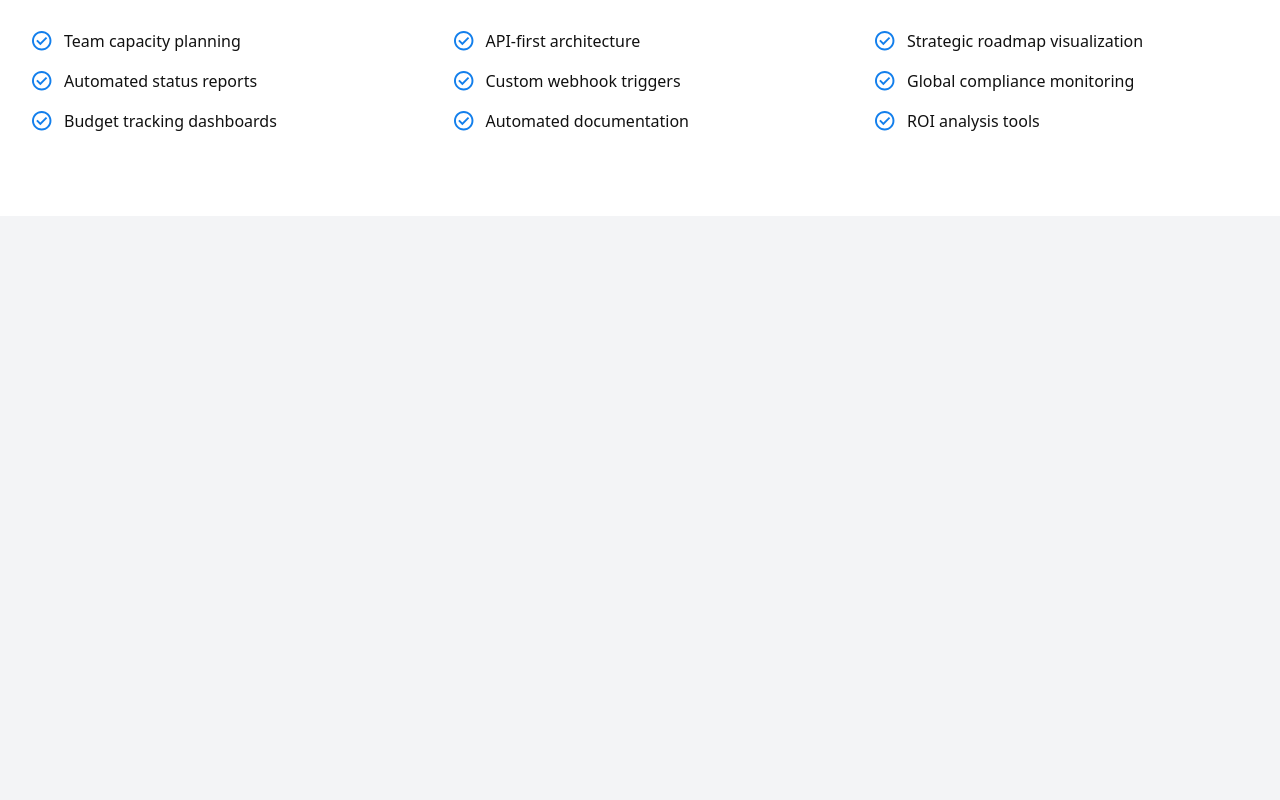
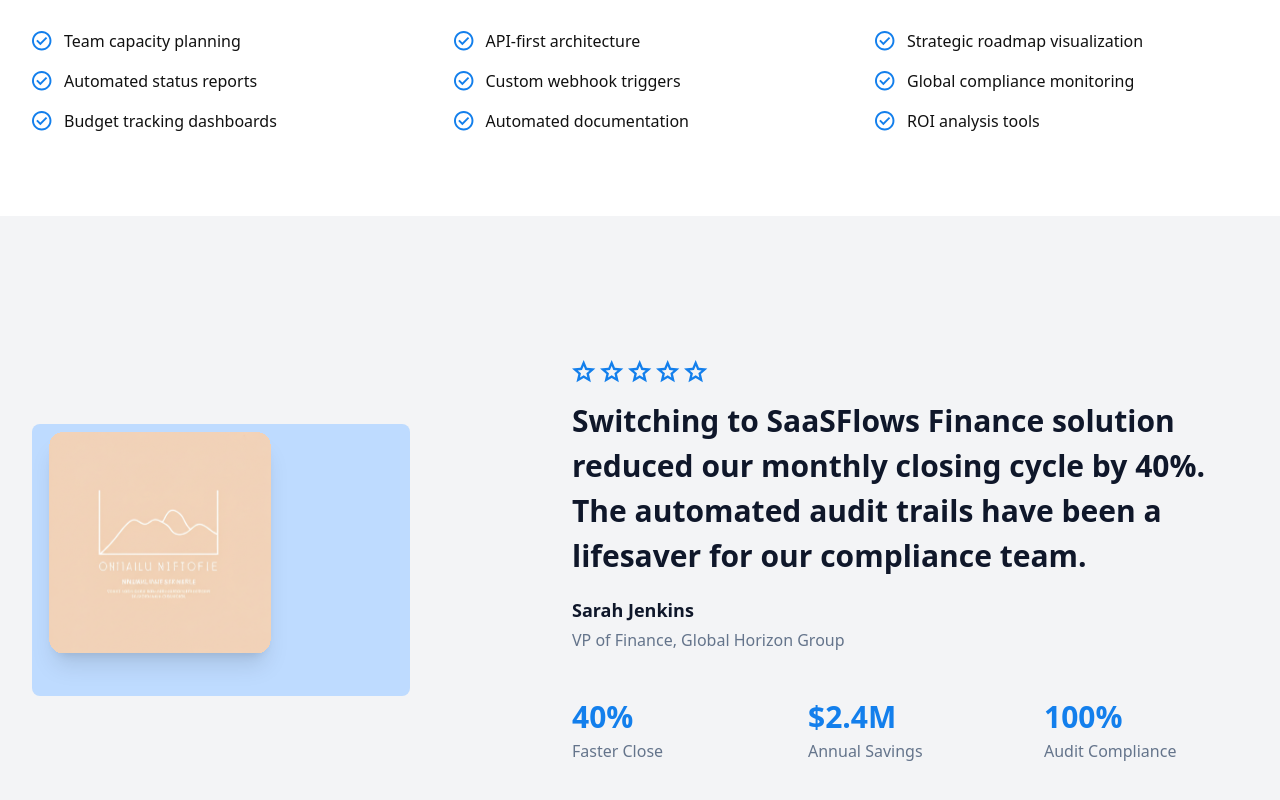
Before and after one commit to pan6603/my-company-site, a Next.js app: page /solutions in a window 1280 px wide. Shown: the part 1442-2242 px from the top of the page. Built offline with nearby package versions, Linux system fonts and the light colour scheme.

Commit message:
CustomerReviewSection UI 구현

```diff
--- a/app/solutions/page.tsx
+++ b/app/solutions/page.tsx
@@ -1,6 +1,7 @@
 import SolutionsHereSection from "@/components/sections/SolutionsHereSection"
 import SolutionsIndustrySection from "@/components/sections/SolutionsIndustrySection"
 import SolutionsUseCaseSection from "@/components/sections/SolutionsUseCaseSection"
+import CustomerReviewSection from "@/components/sections/CustomerReviewSection"
 
 export default function SolutionsPage() {
     return (
@@ -9,6 +10,7 @@ export default function SolutionsPage() {
                 <SolutionsHereSection />
                 <SolutionsIndustrySection />
                 <SolutionsUseCaseSection />
+                <CustomerReviewSection />
             </div>
         </>
     )
--- /dev/null
+++ b/components/sections/CustomerReviewSection.tsx
@@ -0,0 +1,16 @@
+import IllustrationCard from "@/components/ui/card/IllustrationCard"
+import TestimonialContent from "@/components/ui/content/TestimonialContent"
+
+
+export default function CustomerReviewSection() {
+    return (
+        <>
+            <div className="w-full max-w-[1440px] h-[687px] bg-[##F6F7F8] flex items-center justify-center">
+                <div className="w-full max-w-[1216px] h-[527px] flex items-center justify-between">
+                    <IllustrationCard />
+                    <TestimonialContent />
+                </div>
+            </div>
+        </>
+    )
+}
--- /dev/null
+++ b/components/ui/card/IllustrationCard.tsx
@@ -0,0 +1,13 @@
+import CustomerSuccessPotraitIcon from "../../../public/images/cards/customer_success_portrait.svg"
+import Image from "next/image"
+
+
+export default function IllustrationCard() {
+    return (
+        <>
+            <div className="w-full max-w-[378px] h-[272px] bg-blue-200 rounded-lg flex items-center">
+                <Image src={CustomerSuccessPotraitIcon} alt="customer success portrait icon" width={256} height={256}/>
+            </div>
+        </>
+    )
+}
--- /dev/null
+++ b/components/ui/content/RatingStars.tsx
@@ -0,0 +1,16 @@
+import StarIcon from "@/components/ui/icon/StarIcon"
+
+
+export default function RatingStars() {
+    return (
+        <>
+            <div className="w-full max-w-[676px] h-[28px] flex items-center justify-start gap-[4px]">
+                <StarIcon />
+                <StarIcon />
+                <StarIcon />
+                <StarIcon />
+                <StarIcon />
+            </div>
+        </>
+    )
+}
--- /dev/null
+++ b/components/ui/content/TestimonialContent.tsx
@@ -0,0 +1,25 @@
+import RatingStars from "@/components/ui/content/RatingStars"
+import ResultsMetrics from "../row/ResultsMetrics"
+
+
+export default function TestimonialContent() {
+    return (
+        <>
+            <div className="w-full max-w-[676px] h-[399px] flex flex-col items-start justify-between">
+                <RatingStars />
+                <p className="text-[#0F172A] text-[30px] font-bold">
+                    Switching to SaaSFlows Finance solution <br />
+                    reduced our monthly closing cycle by 40%. <br />
+                    The automated audit trails have been a <br />
+                    lifesaver for our compliance team.
+                </p>
+
+                <div className="w-full max-w-[676px] h-[72px] flex flex-col items-start justify-center gap-1">
+                    <h3 className="text-[#0F172A] text-lg font-bold">Sarah Jenkins</h3>
+                    <p className="text-[#64748B]">VP of Finance, Global Horizon Group</p>
+                </div>
+                <ResultsMetrics />
+            </div>
+        </>
+    )
+}
--- /dev/null
+++ b/components/ui/icon/StarIcon.tsx
@@ -0,0 +1,14 @@
+"use client"
+import StartIcon from "../../../public/images/icons/star_icon.svg"
+import Image from "next/image"
+
+
+export default function StarIcon() {
+    return (
+        <>
+            <div className="w-full max-w-[24px] h-[28px]">
+                <Image src={StartIcon} alt="star icon" width={24} height={28} />
+            </div>
+        </>
+    )
+}
--- /dev/null
+++ b/components/ui/item/MetricItem.tsx
@@ -0,0 +1,13 @@
+
+
+
+export default function MetricItem({value, label}: {value?: string, label?: string}) {
+    return (
+        <>
+            <div className="w-full max-w-[204px] h-[56px] flex flex-col items-start justify-center gap-1">
+                <h1 className="text-[#137FEC] text-3xl font-bold">{value}</h1>
+                <p className="text-[#64748B]">{label}</p>
+            </div>
+        </>
+    )
+}
--- /dev/null
+++ b/components/ui/row/ResultsMetrics.tsx
@@ -0,0 +1,23 @@
+import MetricItem from "@/components/ui/item/MetricItem"
+
+
+export default function ResultsMetrics() {
+    return (
+        <>
+            <div className="w-full max-w-[676px] h-[89px] flex items-end justify-between">
+                <MetricItem
+                    value="40%"
+                    label="Faster Close"
+                />
+                <MetricItem
+                    value="$2.4M"
+                    label="Annual Savings"
+                />
+                <MetricItem
+                    value="100%"
+                    label="Audit Compliance"
+                />
+            </div>
+        </>
+    )
+}
```
Also changed, not shown: public/images/cards/customer_success_portrait.svg (added), public/images/icons/star_icon.svg (added).
